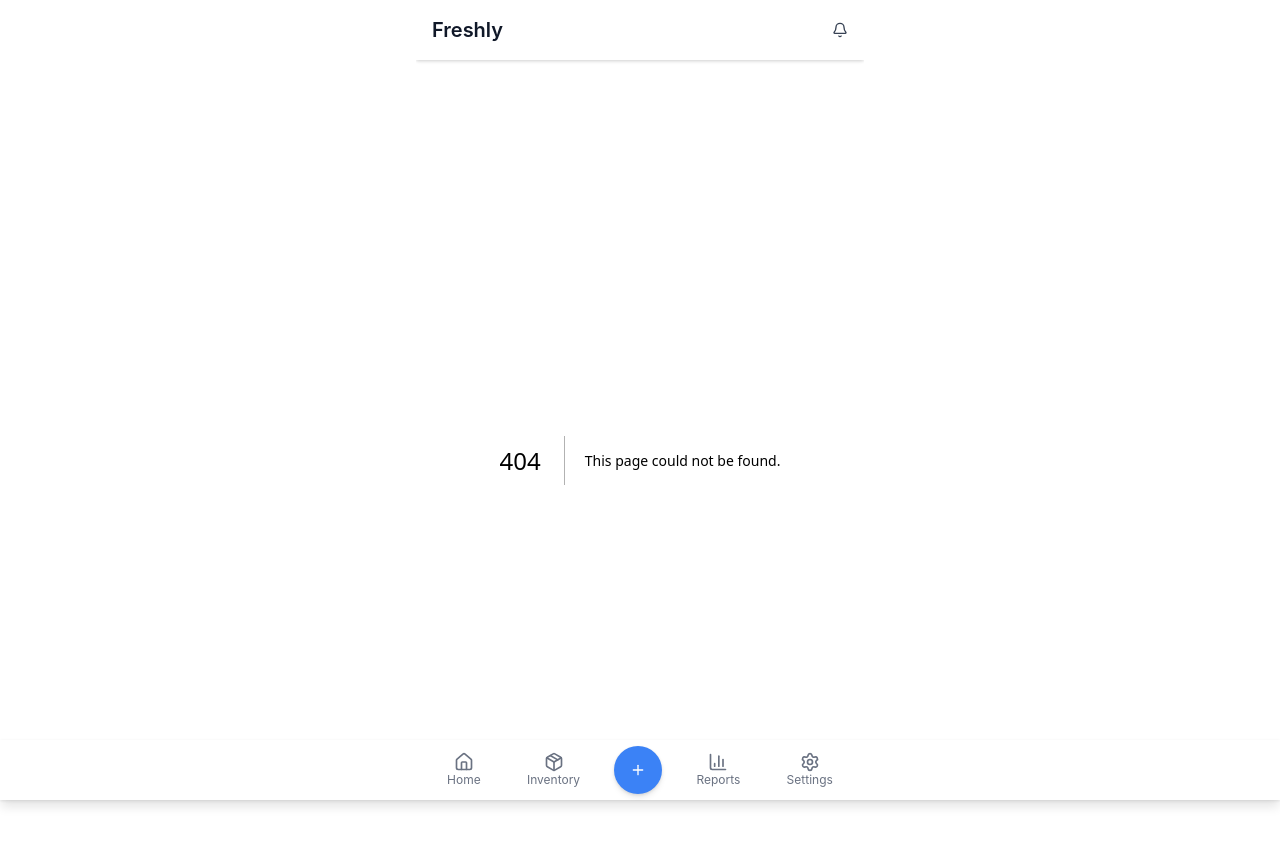
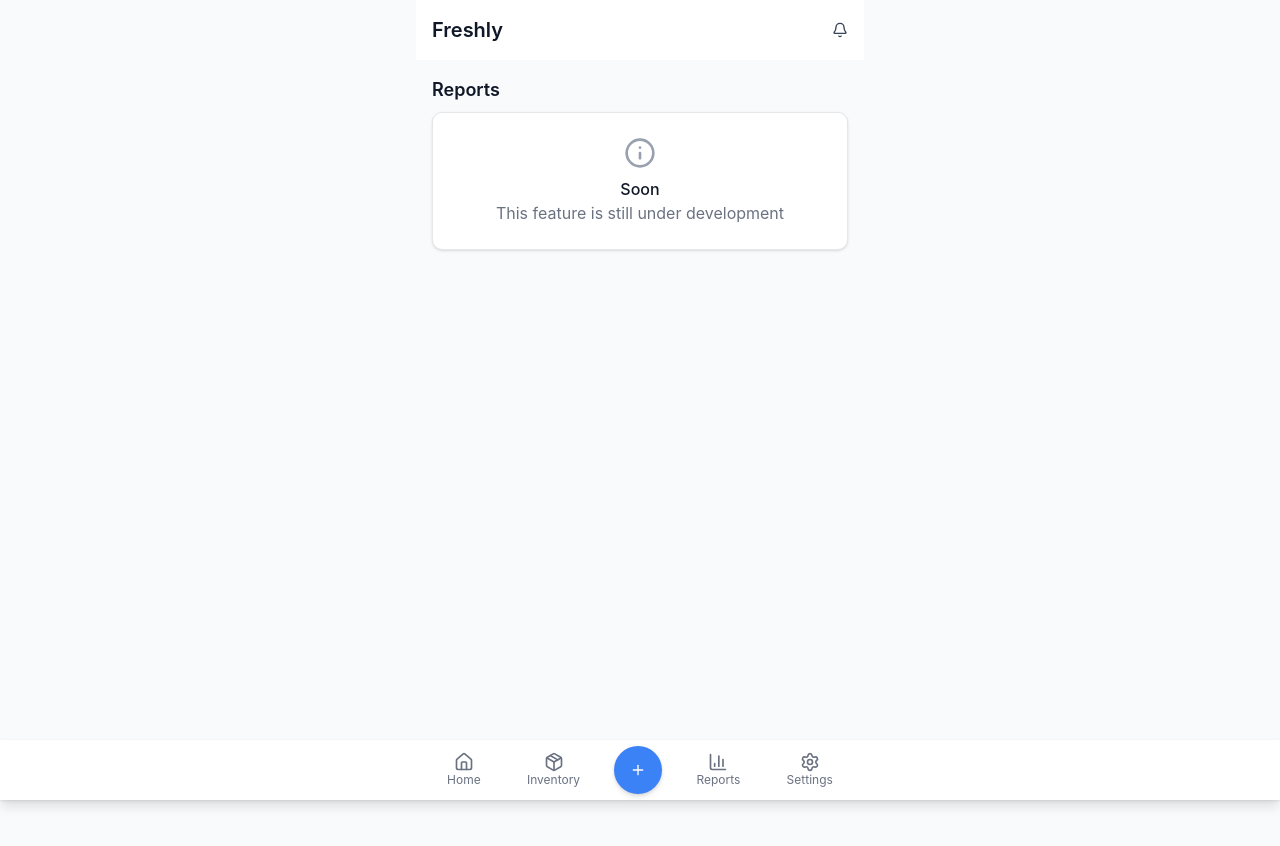
Before and after one commit to sahrialardians/freshly, a Next.js app: page /report in a window 1280 px wide. Before the commit this address had no page. Shown: the top 846 px of the page. Built offline with nearby package versions, Linux system fonts and the light colour scheme.

Commit message:
create report page

```diff
--- /dev/null
+++ b/app/report/page.tsx
@@ -0,0 +1,26 @@
+import { Card } from "@/components/ui/card";
+import { Info } from "lucide-react";
+
+export default function Report() {
+  return (
+    <div className="min-h-screen bg-gray-50">
+      <section className="px-4 flex-1">
+        <div className="flex items-center justify-between mb-2">
+          <h2 className="text-lg font-semibold text-gray-900 mt-4">Reports</h2>
+        </div>
+
+        <div className="space-y-3 mb-20">
+          <Card className="text-center border border-gray-200 ">
+            <div className="text-gray-400">
+                <Info className="w-8 h-8 mx-auto hover:text-blue-600" />
+            </div>
+            <h4 className="text-md font-medium text-gray-900 -mt-4">Soon</h4>
+            <p className="text-gray-500 -mt-6">
+                This feature is still under development
+            </p>
+        </Card>
+        </div>
+      </section>
+    </div>
+  );
+}
```
